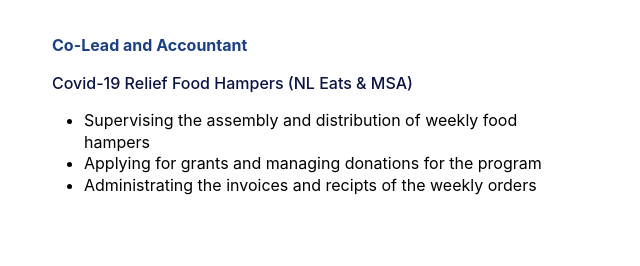
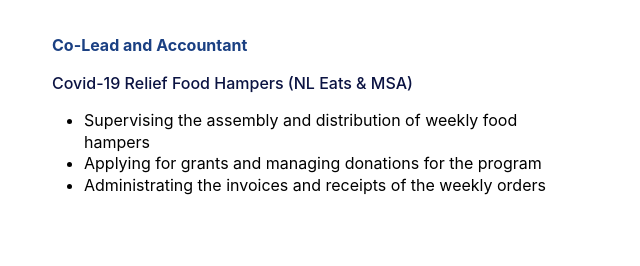
Before and after one commit to msshakeel12/shakeelfinance, a website: page index.html in a window 1280 px wide. Shown: the part 2125-2391 px from the top of the page, 628-1268 px from the left. Drawn offline with nearby package versions, Linux system fonts and the light colour scheme.

Commit message:
updated grammar error

```diff
--- a/index.html
+++ b/index.html
@@ -133,7 +133,7 @@
                 food hampers</li>
                 <li> Applying for grants and managing
                     donations for the program</li>
-                <li>Administrating the invoices and recipts of the weekly orders
+                <li>Administrating the invoices and receipts of the weekly orders
                 </li>
             </ul>
         </p>
```
